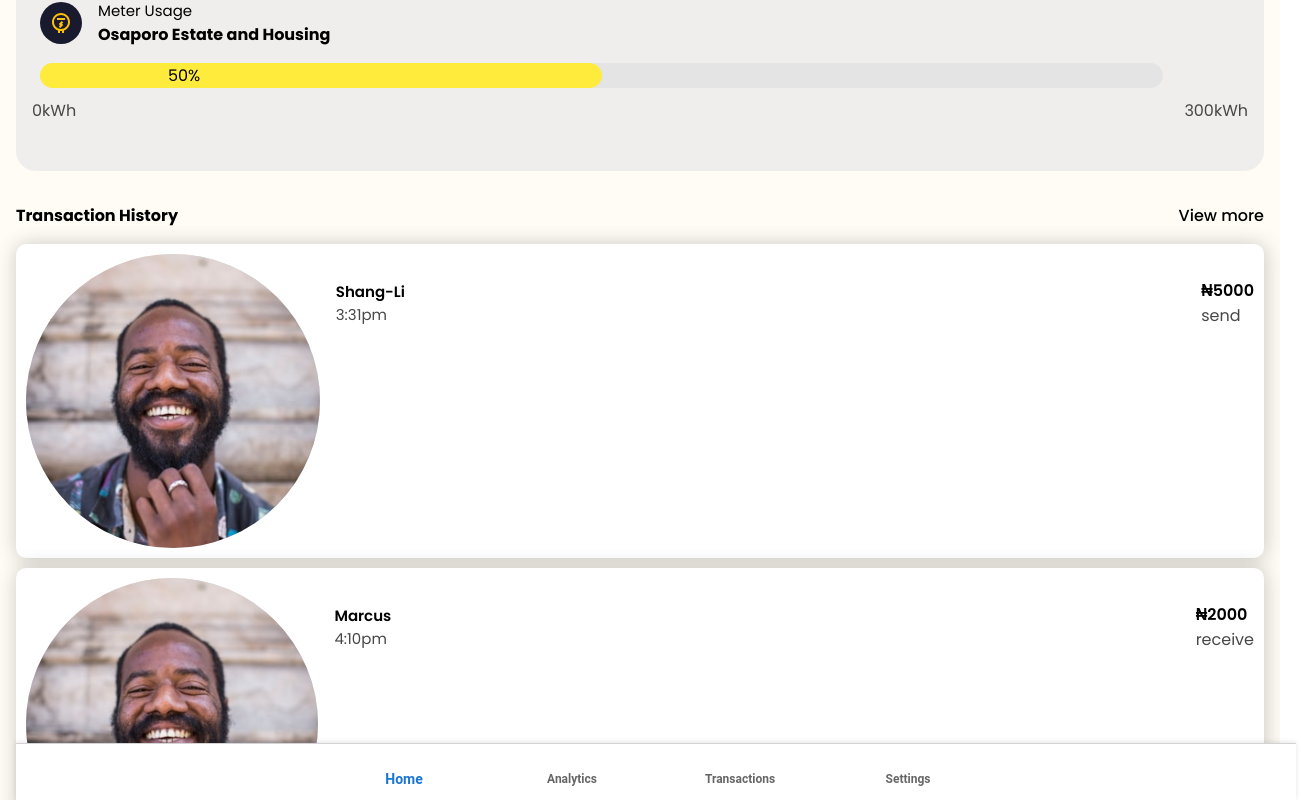
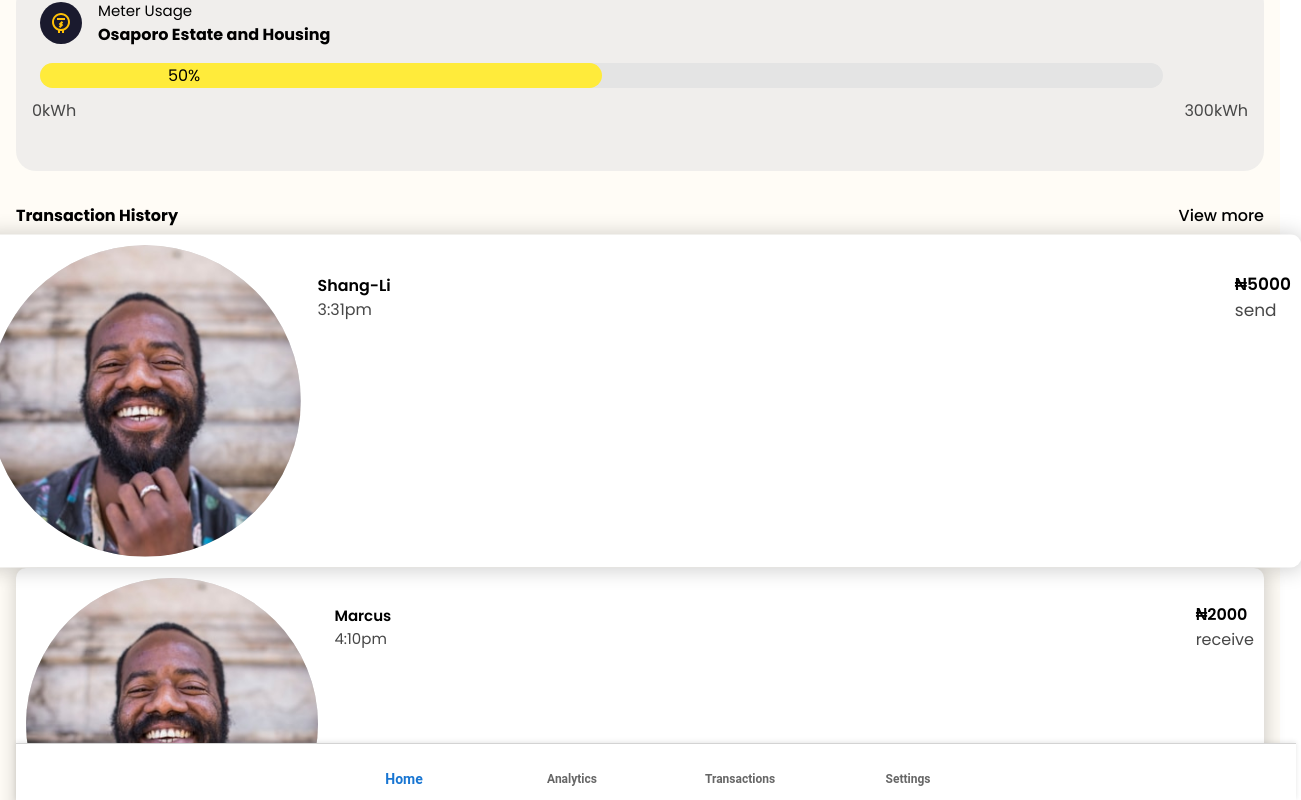
Before and after one commit to mrauthentik/pawa, a React (Vite) app in the folder pawa-sure/: page /dashboard in a window 1280 px wide. In both pictures the pointer is over the element 640 px from the left and 862 px from the top of the page. Shown: the part 462-1262 px from the top of the page, 1301 px wide, since content can reach past the window. Built offline with nearby package versions, Linux system fonts and the light colour scheme; some icons are missing.

Commit message:
feat: add hover scale effect for display cards in Transaction History

```diff
--- a/pawa-sure/src/App.css
+++ b/pawa-sure/src/App.css
@@ -632,4 +632,7 @@ button:active{
             }
         }
     }
+    .display-card:hover{
+        scale: 1.06;
+    }
 }
```
